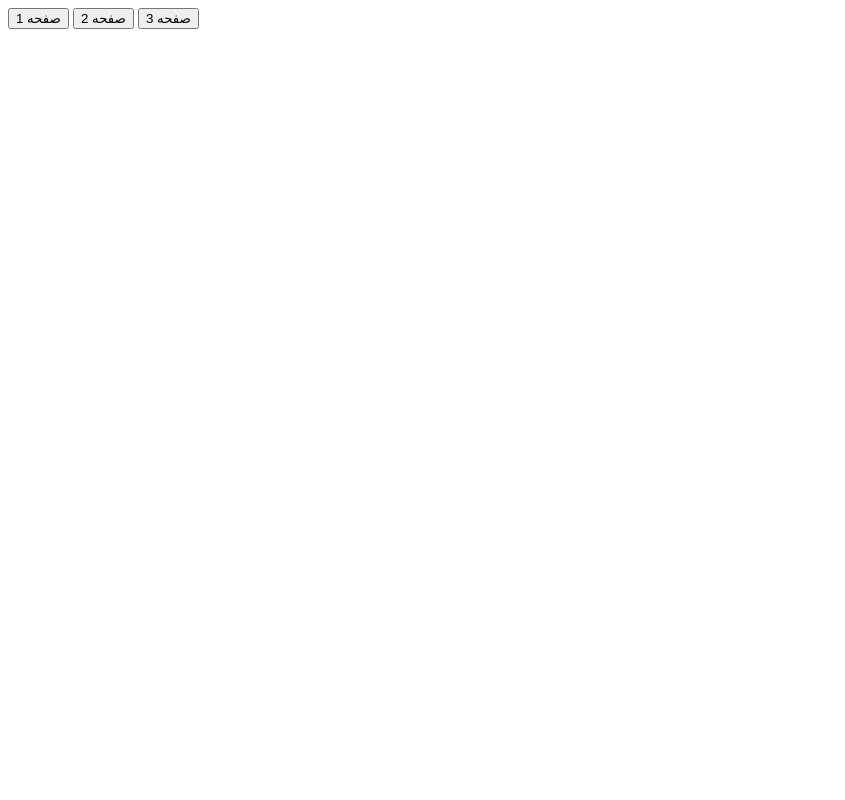
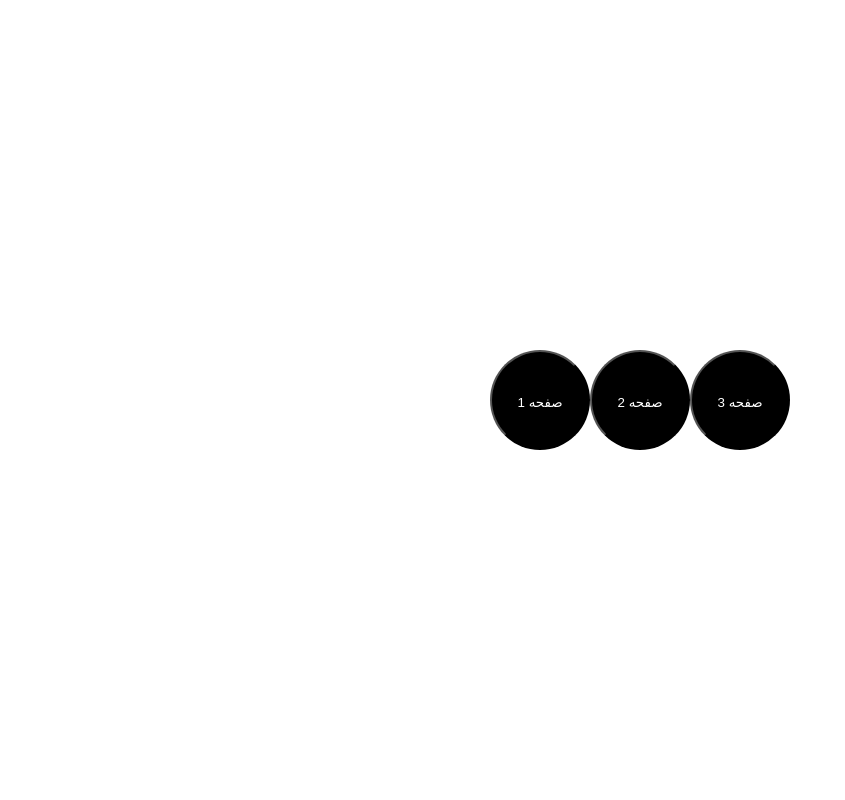
Before and after one commit to sepehrfci/ie-project, a Flask app: page / in a window 1280 px wide. Shown: the whole page, without its empty margins (0-845 px from the left). Run offline with Flask 3, Linux system fonts and the light colour scheme.

Commit message:
create css directory in templates and  move style.css

```diff
--- /dev/null
+++ b/templates/css/style.css
@@ -0,0 +1,34 @@
+body {
+    font-family: sans-serif;
+    margin: 0;
+    padding: 0;
+  }
+
+  .container {
+    width: 100%;
+    height: 100vh;
+    display: flex;
+    justify-content: center;
+    align-items: center;
+  }
+
+  .buttons {
+    width: 300px;
+    display: flex;
+    justify-content: space-around;
+  }
+
+  .button {
+    width: 100px;
+    height: 100px;
+    background-color: #000;
+    color: #fff;
+    border-radius: 50%;
+    text-align: center;
+    line-height: 100px;
+    cursor: pointer;
+  }
+
+  .button:hover {
+    background-color: #ccc;
+  }
--- a/templates/index.html
+++ b/templates/index.html
@@ -3,7 +3,7 @@
 <head>
   <meta charset="UTF-8">
   <title>صفحه اصلی</title>
-  <link rel="stylesheet" href="style.css">
+  <link rel="stylesheet" href="/css/style.css">
 </head>
 <body>
   <div class="container">
```
Also changed, not shown: templates/style.css (deleted).
